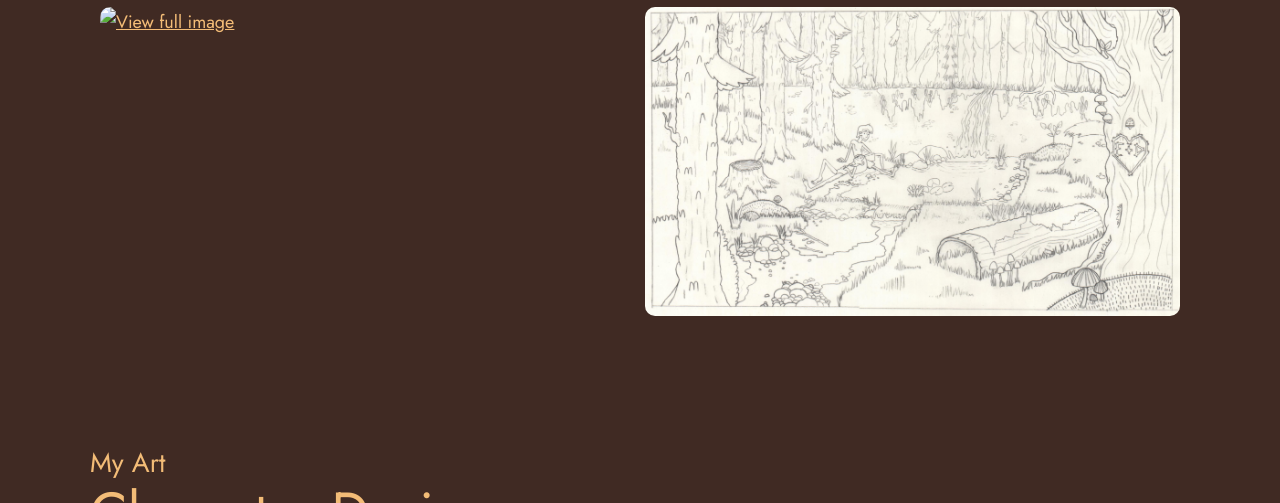
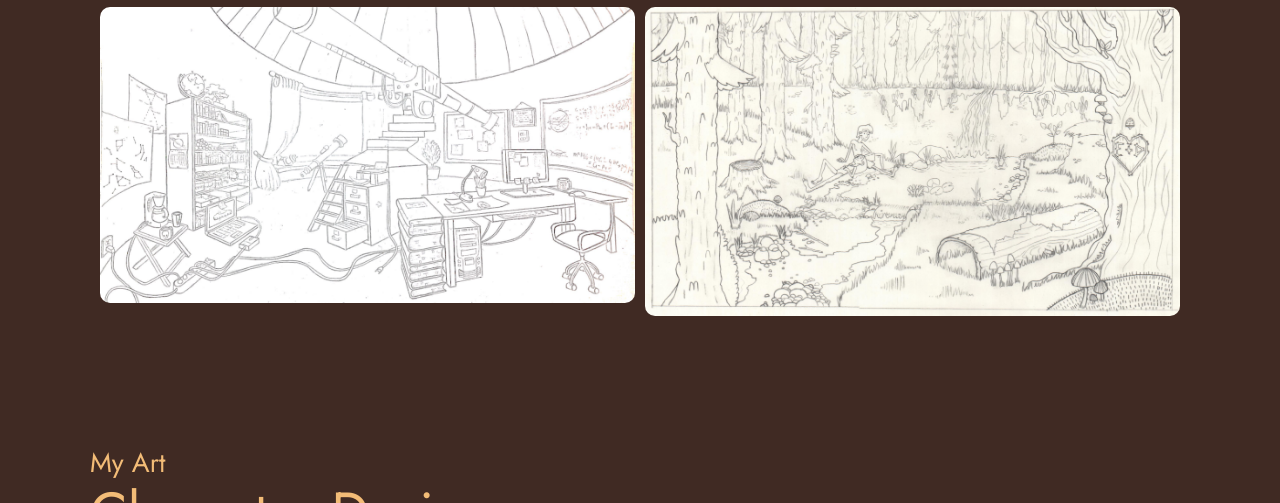
Before and after one commit to kiaralittlejohn/portfolio, a plain HTML site: page index.html in a window 1280 px wide. Shown: the part 2766-3269 px from the top of the page. Drawn offline with Linux system fonts and the light colour scheme.

Commit message:
JESUS CHRIST

```diff
--- a/index.html
+++ b/index.html
@@ -100,11 +100,11 @@
             <a href="./images/flautista1.png" title="The piper leads the rats out of the kingdom.">
                <img src="./images/flautista1.png" class="work__image" alt="View full image">
             </a>
-            <a href="./images/x.png" title="The piper leads the children to a dark cave, never to be seen again.">
-               <img src="./images/x.png" class="work__image" alt="View full image">
+            <a href="./images/x.PNG" title="The piper leads the children to a dark cave, never to be seen again.">
+               <img src="./images/x.PNG" class="work__image" alt="View full image">
             </a>
-            <a href="./images/laboratory.png" title="2018">
-               <img src="./images/laboratory.png" class="work__image" alt="View full image">
+            <a href="./images/laboratory.jpg" title="2018">
+               <img src="./images/laboratory.jpg" class="work__image" alt="View full image">
             </a>
             <a href="./images/forest.png" title="2018">
                <img src="./images/forest.png" class="work__image" alt="View full image">
```
